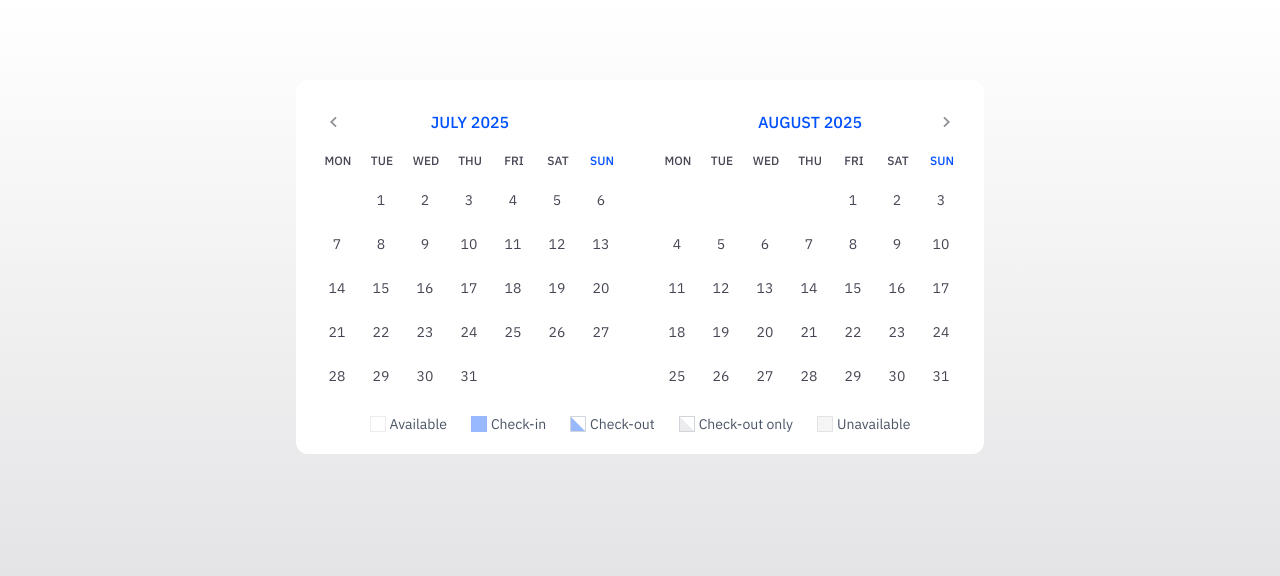
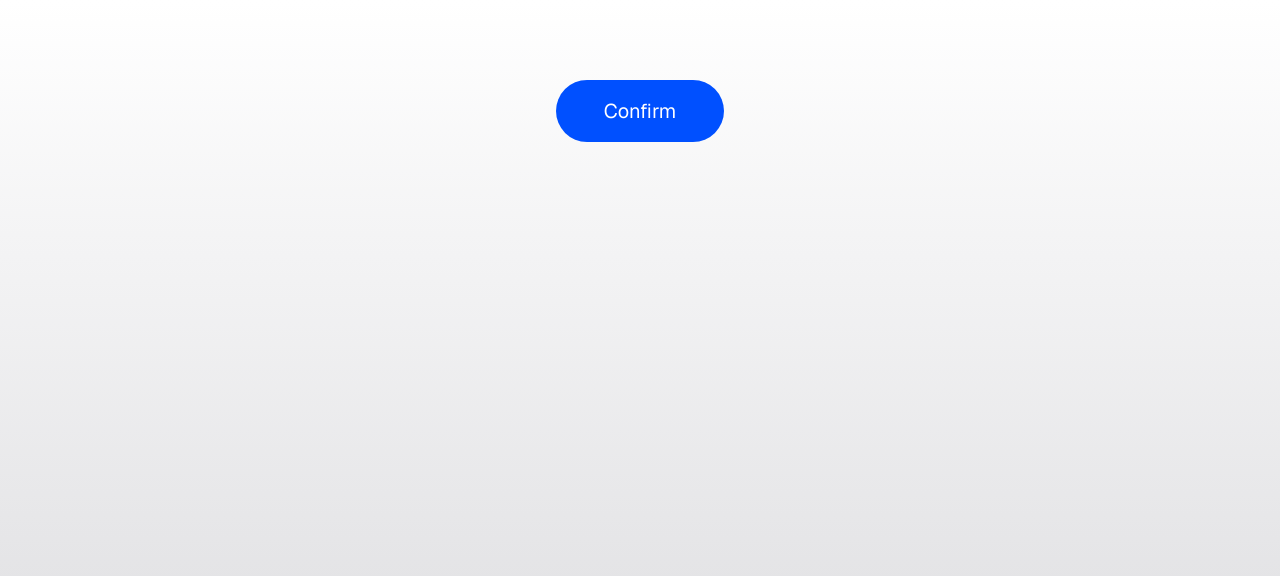
Before and after one commit to vjeran-zivkovic007/date-range-calendar, a Next.js app: page / in a window 1280 px wide. Shown: the top 576 px of the page. Built offline with nearby package versions, Linux system fonts and the light colour scheme.

Commit message:
Show Calendar inside the Popover WIP

```diff
--- a/app/globals.css
+++ b/app/globals.css
@@ -89,3 +89,20 @@ body {
   border-bottom: 44px solid var(--color-primary-40);
   border-right: 44px solid transparent;
 }
+
+.PopoverContent {
+  transform-origin: var(--radix-popover-content-transform-origin);
+  animation: scaleIn 0.2s ease-out;
+}
+
+@keyframes scaleIn {
+  from {
+    opacity: 0;
+    transform: scale(0);
+  }
+
+  to {
+    opacity: 1;
+    transform: scale(1);
+  }
+}
--- a/app/page.tsx
+++ b/app/page.tsx
@@ -1,5 +1,4 @@
 import { BidCalendar } from "./ui/calendar";
-import "react-day-picker/style.css";
 
 export default function Home() {
   return (
@@ -7,6 +6,7 @@ export default function Home() {
       className="font-sans items-center justify-items-center min-h-screen p-8 pb-20 gap-16 sm:p-20 bg-gradient-to-b from-[#FFFFFF] to-[#DADADD]"
     >
       <main className="flex flex-col gap-[32px] row-start-2 items-center sm:items-start">
+
         <BidCalendar />
       </main>
     </div>
--- a/app/ui/calendar/calendar.tsx
+++ b/app/ui/calendar/calendar.tsx
@@ -2,7 +2,10 @@
 
 import { DayPicker, getDefaultClassNames } from "react-day-picker";
 import { IBM_Plex_Sans } from "next/font/google";
+import * as Popover from "@radix-ui/react-popover";
 import { Footer } from "./components/footer";
+import "react-day-picker/style.css";
+import { Button } from "./components/button";
 
 const ibmPlexSans = IBM_Plex_Sans({
   subsets: ["latin"],
@@ -18,6 +21,12 @@ export function BidCalendar({
   const defaultClassNames = getDefaultClassNames();
 
   return (
+    <Popover.Root>
+      <Popover.Trigger asChild>
+        <Button>Confirm</Button>
+      </Popover.Trigger>
+      <Popover.Portal>
+        <Popover.Content className="PopoverContent" sideOffset={32}>
           <DayPicker
             mode="range"
             numberOfMonths={2}
@@ -44,5 +53,8 @@ export function BidCalendar({
             }}
             {...props}
           />
+        </Popover.Content>
+      </Popover.Portal>
+    </Popover.Root>
   );
 }
--- /dev/null
+++ b/app/ui/calendar/components/button.tsx
@@ -0,0 +1,13 @@
+export const Button = ({
+  children,
+  ...props
+}: React.HTMLAttributes<HTMLButtonElement>) => {
+  return (
+    <button
+      className="py-4 px-12 bg-primary-100 hover:bg-primary-80 disabled:bg-gray-20 rounded-[64px] text-white-100 text-[20px]"
+      {...props}
+    >
+      {children}
+    </button>
+  );
+};
--- a/package.json
+++ b/package.json
@@ -9,6 +9,7 @@
     "lint": "next lint"
   },
   "dependencies": {
+    "@radix-ui/react-popover": "^1.1.14",
     "clsx": "^2.1.1",
     "next": "15.4.1",
     "react": "19.1.0",
```
Also changed, not shown: 1 other file (tests, documents, lock files or other folders). Lines whose indentation alone changed are shown as unchanged.
